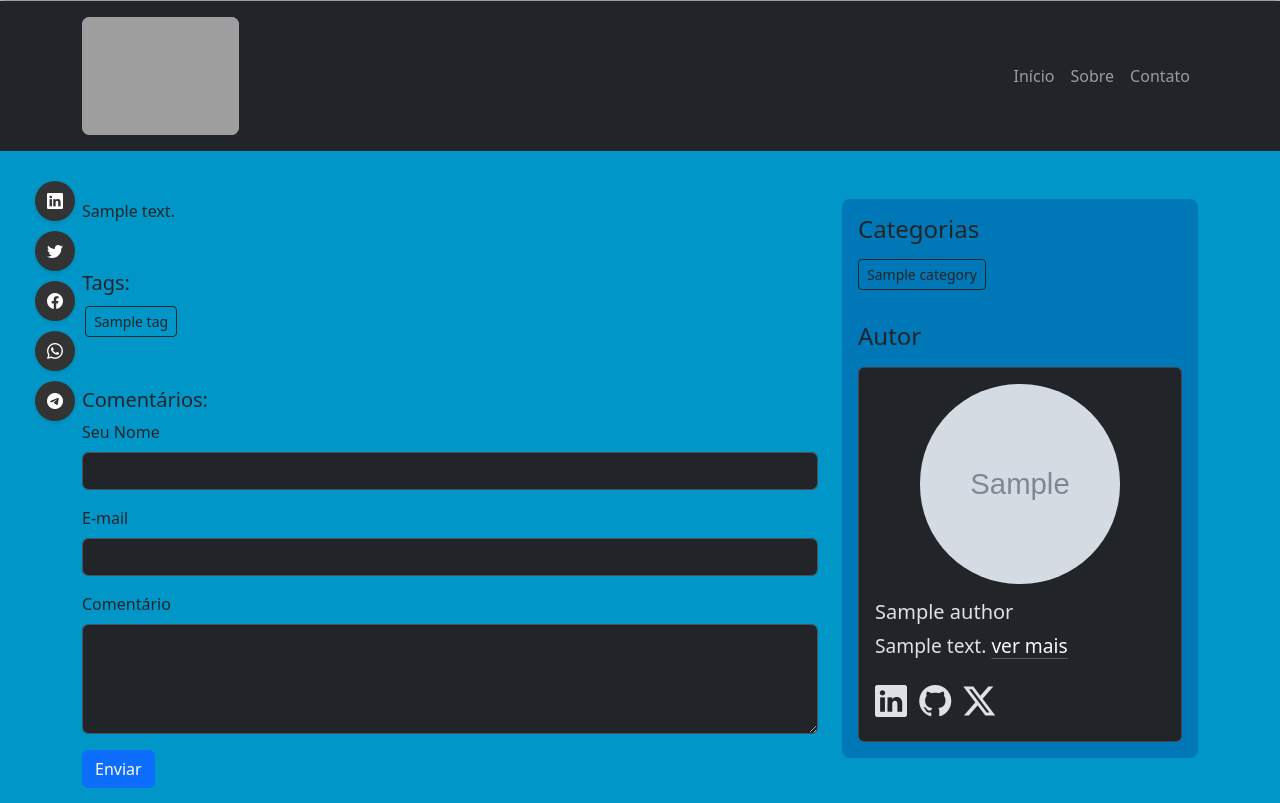
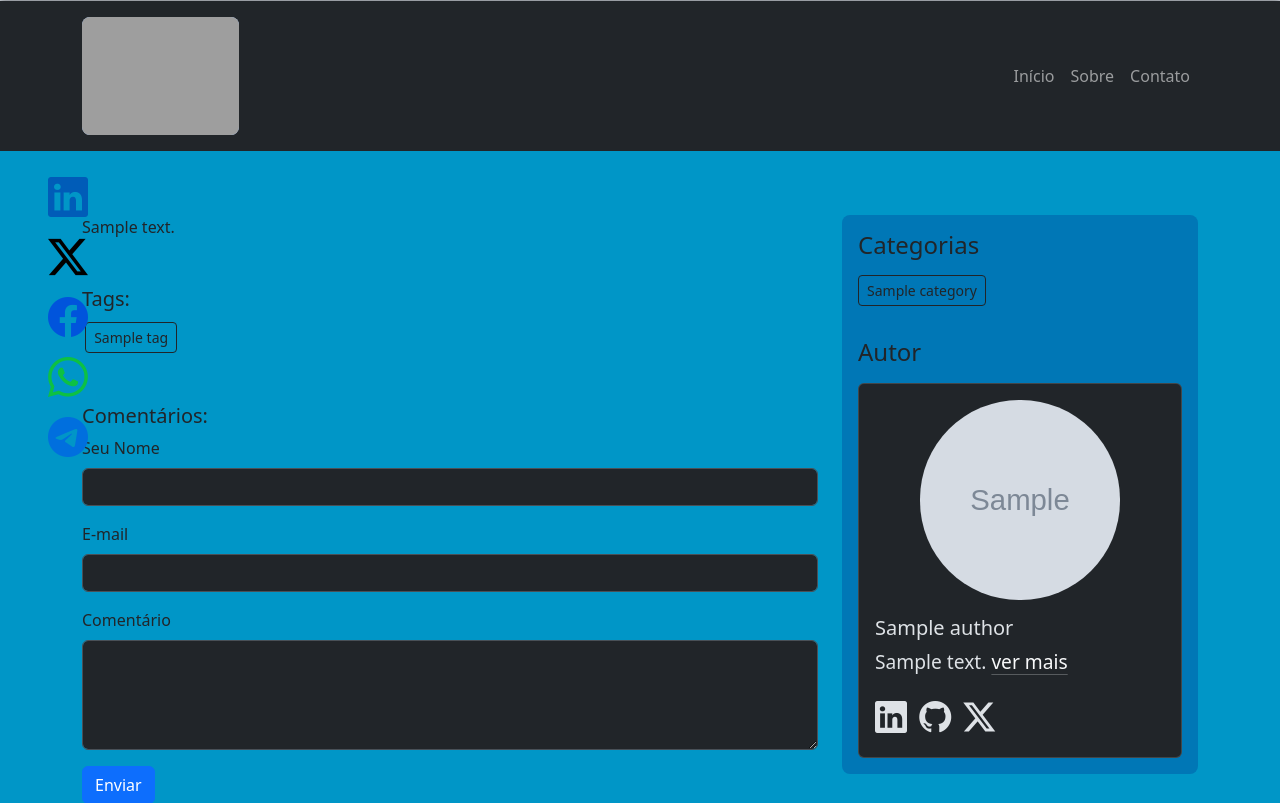
Before and after one commit to wilkerdossantos/um-byte-de-ideias, a Django app: a page that uses app/templates/base.html in a window 1280 px wide. Shown: the part 362-1165 px from the top of the page. Run offline with Django 5.2, Linux system fonts and the light colour scheme; tables that the repository leaves empty hold one stand-in row (values such as "Sample post"); grey boxes marked "Sample" are stand-in pictures; parts of the project's set-up code (start-up, migrations or seed data) failed here and were passed over; grey boxes are pictures that could not be loaded.

Commit message:
refactoring social share buttons

```diff
--- a/app/templates/base.html
+++ b/app/templates/base.html
@@ -40,8 +40,6 @@
   {% include 'components/_footer.html' %}
   <!-- Bootstrap JS -->
   <script src="https://cdn.jsdelivr.net/npm/bootstrap@5.3.2/dist/js/bootstrap.bundle.min.js"></script>
-  {% block script %}
-  {% endblock %}
 </body>
 
 </html>
--- a/posts/static/script.js
+++ /dev/null
@@ -1,10 +0,0 @@
-const headerSize = document.getElementById('header').offsetHeight;
-const navbarSize = document.getElementById('navbar').offsetHeight;
-const totalSize = headerSize + navbarSize + 150;
-const socialMediaButtons = document.getElementById('social-share');
-const container = document.querySelector("body > main > div.container.mt-5")
-let marginContainer = window.getComputedStyle(container).marginLeft.replace('px', '')
-marginContainer = Number(marginContainer) / 2
-
-socialMediaButtons.style.top = `${totalSize}px`
-socialMediaButtons.style.left = `${marginContainer}px`
--- a/posts/static/style.css
+++ b/posts/static/style.css
@@ -128,39 +128,35 @@ footer {
 }
 
 .social-share {
-    position: fixed;
-    transform: translateY(-50%);
-    display: flex;
-    flex-direction: column;
-    gap: 10px;
+    position: sticky;
+    height: 0px;
+    width: 0px;
+    font-size: 40px;
+    top: 10%;
 }
 
-  .social-share a {
-    display: inline-block;
-    color: #fff;
-    background-color: #333;
-    border-radius: 50%;
-    width: 40px;
-    height: 40px;
-    display: flex;
-    justify-content: center;
-    align-items: center;
-    text-decoration: none;
-    box-shadow: 0 2px 4px rgba(0, 0, 0, 0.1);
-    transition: background-color 0.3s ease;
-  }
-
-  .social-share a:hover {
-    background-color: #555;
+.social-share-mobile {
+    display: none;
 }
 
 /* Ajustar em telas menores */
-  @media (max-width: 768px) {
+@media (max-width: 1000px) {
     .social-share {
+        display: none;
         position: static;
         transform: none;
         flex-direction: row;
         justify-content: center;
         margin-top: 20px;
     }
+
+    .social-share-mobile {
+        display: inline;
+        position: static;
+        transform: none;
+        flex-direction: row;
+        justify-content: center;
+        font-size: 40px;
+        margin-top: 20px;
     }
+}
--- a/posts/templates/post_detail.html
+++ b/posts/templates/post_detail.html
@@ -19,6 +19,19 @@
   {% endblock %}
 
   {% block content %}
+  <!-- Botões de Compartilhamento -->
+  <div class="flex-column social-share mt-3 ms-5">
+    <a href="https://www.linkedin.com/sharing/share-offsite/?url={{ request.build_absolute_uri }}" target="_blank"><i
+        class="bi bi-linkedin" style="color: #005cb8;"></i></a>
+    <a href="https://twitter.com/intent/tweet?text={{ request.build_absolute_uri }}" target="_blank"><i
+        class="bi bi-twitter-x" style="color: black;"></i></a>
+    <a href="https://www.facebook.com/sharer/sharer.php?u={{request.build_absolute_uri}}" target="_blank"><i
+        class="bi bi-facebook" style="color: #0054dc;"></i></a>
+    <a href="https://api.whatsapp.com/send?text={{request.build_absolute_uri}}" target="_blank"><i
+        class="bi bi-whatsapp" style="color: #0dc143;"></i></a>
+    <a href="https://t.me/share/url?text={{request.build_absolute_uri}}" target="_blank"><i
+        class="bi bi-telegram" style="color: #006fde;"></i></a>
+  </div>
   <div class="container mt-5">
     <div class="row">
       <!-- Blog Post Content -->
@@ -26,16 +39,19 @@
         <div class="post-content">
           {{ post.content|safe }}
         </div>
-        <!-- Botões de Compartilhamento -->
-        <div class="social-share" id="social-share" style="top: auto; left: auto;">
-          <a href="https://www.linkedin.com/sharing/share-offsite/?url={{ request.build_absolute_uri }}" target="_blank"><i
-              class="bi bi-linkedin"></i></a>
-          <a href="https://twitter.com/intent/tweet?text={{ request.build_absolute_uri }}" target="_blank"><i class="bi bi-twitter"></i></a>
-          <a href="https://www.facebook.com/sharer/sharer.php?u={{request.build_absolute_uri}}" target="_blank"><i
-              class="bi bi-facebook"></i></a>
-          <a href="https://api.whatsapp.com/send?text={{request.build_absolute_uri}}" target="_blank"><i class="bi bi-whatsapp"></i></a>
-          <a href="https://t.me/share/url?text={{request.build_absolute_uri}}" target="_blank"><i class="bi bi-telegram"></i></a>
-        </div>
+          <!-- Botões de Compartilhamento -->
+  <div class="flex-column social-share-mobile mt-3">
+    <a href="https://www.linkedin.com/sharing/share-offsite/?url={{ request.build_absolute_uri }}" target="_blank"><i
+        class="bi bi-linkedin" style="color: #005cb8;"></i></a>
+    <a href="https://twitter.com/intent/tweet?text={{ request.build_absolute_uri }}" target="_blank"><i
+        class="bi bi-twitter-x" style="color: black;"></i></a>
+    <a href="https://www.facebook.com/sharer/sharer.php?u={{request.build_absolute_uri}}" target="_blank"><i
+        class="bi bi-facebook" style="color: #0054dc;"></i></a>
+    <a href="https://api.whatsapp.com/send?text={{request.build_absolute_uri}}" target="_blank"><i
+        class="bi bi-whatsapp" style="color: #0dc143;"></i></a>
+    <a href="https://t.me/share/url?text={{request.build_absolute_uri}}" target="_blank"><i
+        class="bi bi-telegram" style="color: #006fde;"></i></a>
+  </div>
         <!-- Tags Section -->
         <div class="tags-section mt-5">
           <h5>Tags:</h5>
@@ -107,6 +123,3 @@
   </div>
   </div>
   {% endblock %}
-  {% block script %}
-  <script src="/static/script.js"></script>
-  {% endblock %}
```
Lines whose indentation alone changed are shown as unchanged.
